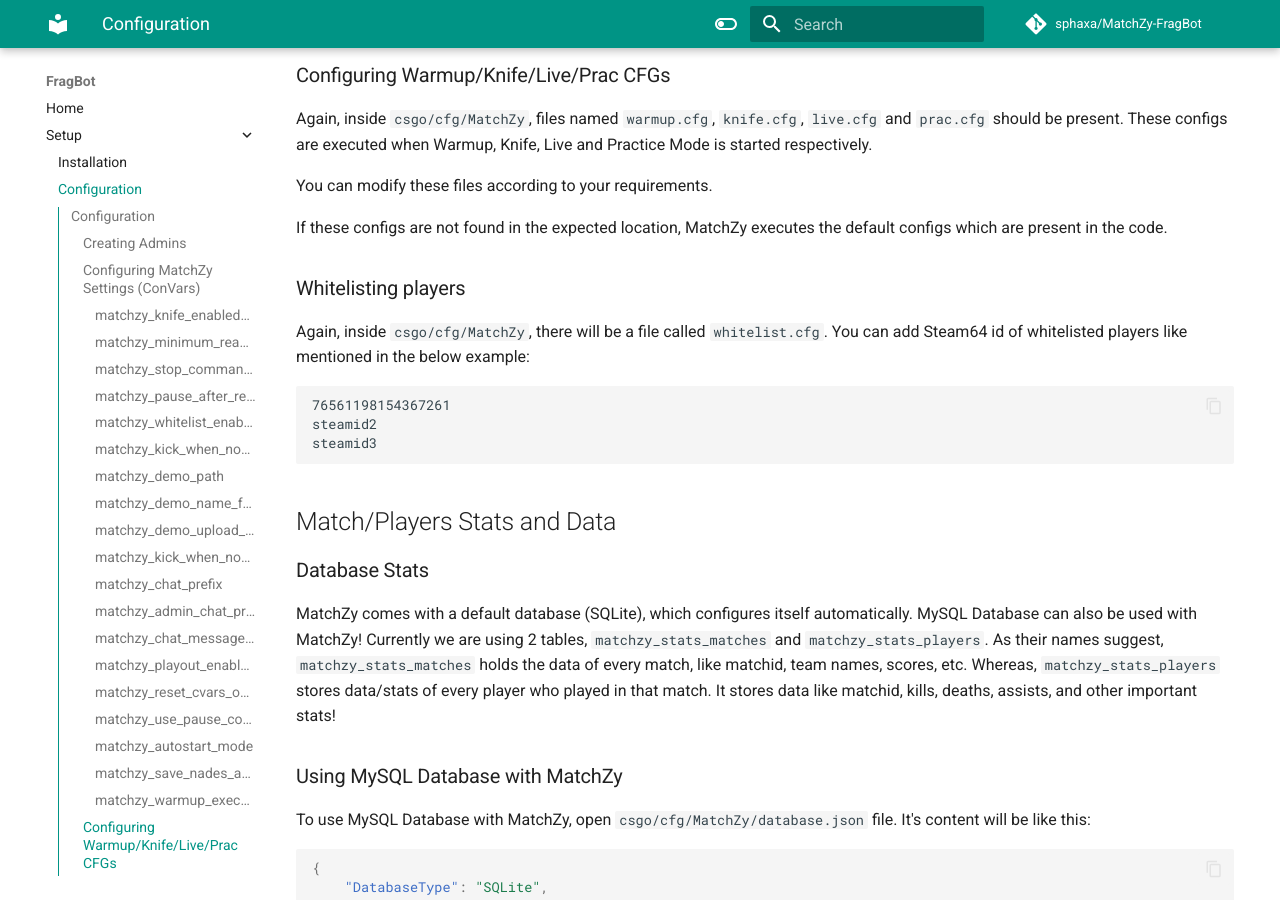
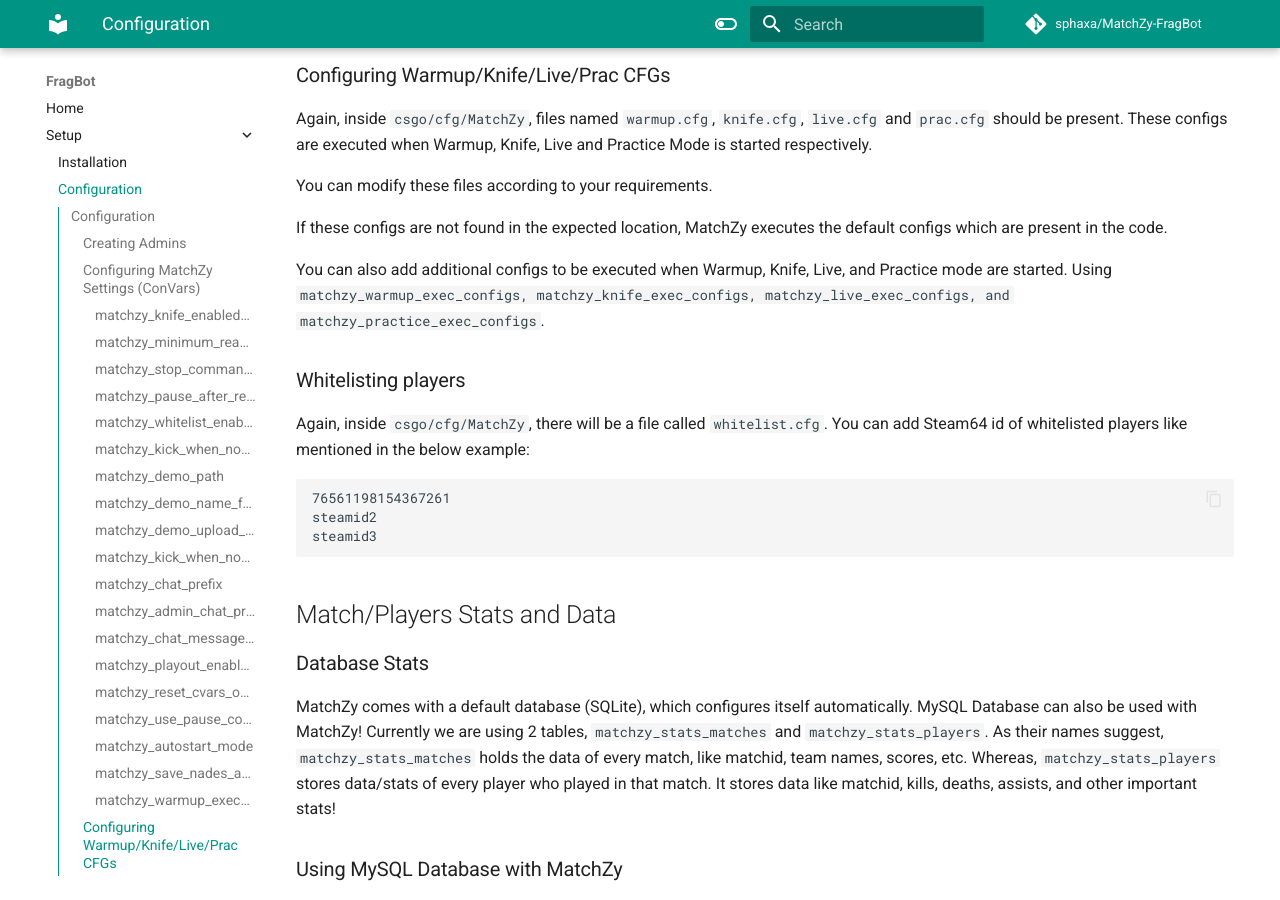
Before and after one commit to shobhit-pathak/MatchZy, an MkDocs documentation site: the page built from documentation/docs/configuration.md, in a window 1280 px wide and 900 px high, scrolled down 4041 px. Built offline with MkDocs 1.6.1 and Material for MkDocs 9.7.7, drawn with Linux system fonts in a browser that asks for light colours; comment, search, counter and statistics services are not loaded.

Commit message:
update docs

```diff
--- a/documentation/docs/configuration.md
+++ b/documentation/docs/configuration.md
@@ -115,6 +115,8 @@
 
 If these configs are not found in the expected location, MatchZy executes the default configs which are present in the code.
 
+You can also add additional configs to be executed when Warmup, Knife, Live, and Practice mode are started. Using `matchzy_warmup_exec_configs, matchzy_knife_exec_configs, matchzy_live_exec_configs, and matchzy_practice_exec_configs`.
+
 ### Whitelisting players
 Again, inside `csgo/cfg/MatchZy`, there will be a file called `whitelist.cfg`. You can add Steam64 id of whitelisted players like mentioned in the below example:
 
```
